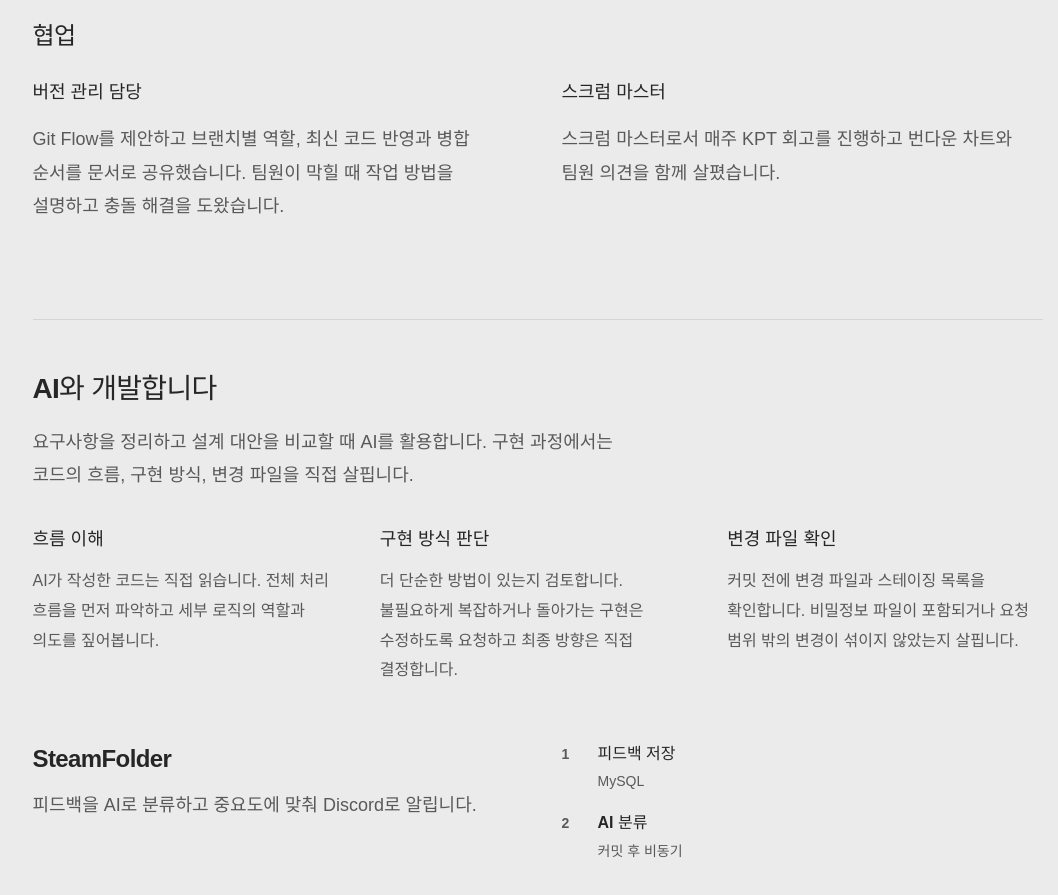
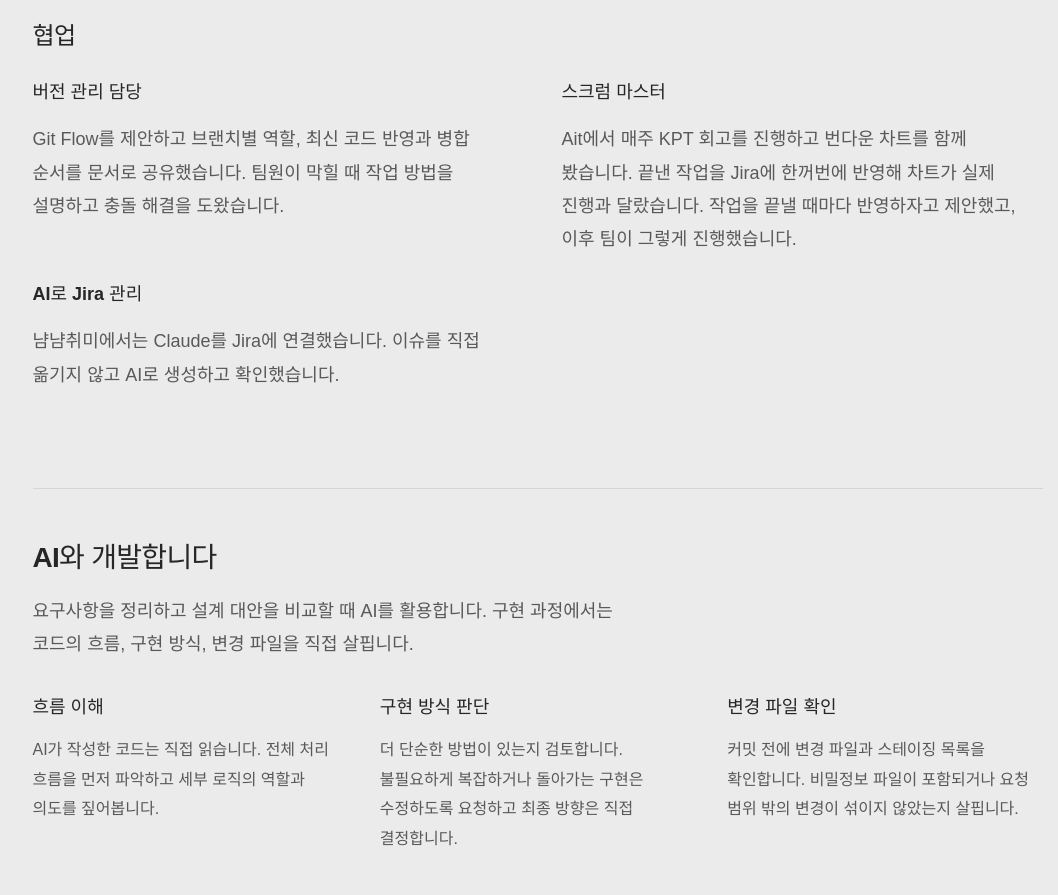
Before and after one commit to MinBeom2/MinBeom2.github.io, a React (Vite) app in the folder portfolio/: page / in a window 1280 px wide. Shown: the part 3380-4275 px from the top of the page, without its empty margins (95-1153 px from the left). Built offline with nearby package versions, Linux system fonts and the light colour scheme.

Commit message:
Add the Jira follow-up and AI-managed Jira to collaboration
Co-Authored-By: Claude Fable 5.2 <noreply@anthropic.com>
Claude-Session: https://claude.ai/code/session_01TSwiL6iB7iDzHzmifUhqGu

```diff
--- a/portfolio/src/App.tsx
+++ b/portfolio/src/App.tsx
@@ -133,7 +133,9 @@ function HomePage() {
             <div className="approach-copy"><h4>버전 관리 담당</h4>
             <p>Git Flow를 제안하고 브랜치별 역할, 최신 코드 반영과 병합 순서를 문서로 공유했습니다. 팀원이 막힐 때 작업 방법을 설명하고 충돌 해결을 도왔습니다.</p></div>
             <div className="approach-copy"><h4>스크럼 마스터</h4>
-            <p>스크럼 마스터로서 매주 KPT 회고를 진행하고 번다운 차트와 팀원 의견을 함께 살폈습니다.</p></div>
+            <p>Ait에서 매주 KPT 회고를 진행하고 번다운 차트를 함께 봤습니다. 끝낸 작업을 Jira에 한꺼번에 반영해 차트가 실제 진행과 달랐습니다. 작업을 끝낼 때마다 반영하자고 제안했고, 이후 팀이 그렇게 진행했습니다.</p></div>
+            <div className="approach-copy"><h4>AI로 Jira 관리</h4>
+            <p>냠냠취미에서는 Claude를 Jira에 연결했습니다. 이슈를 직접 옮기지 않고 AI로 생성하고 확인했습니다.</p></div>
           </article>
         </div>
         <AiCapabilitiesSection />
```
